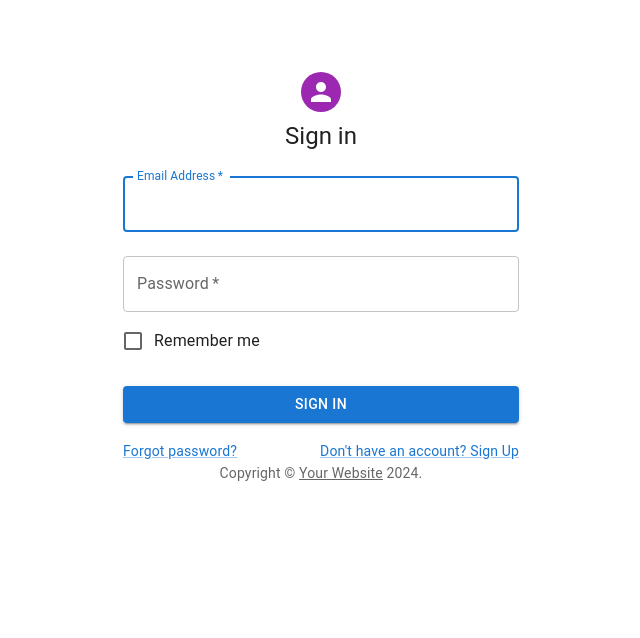
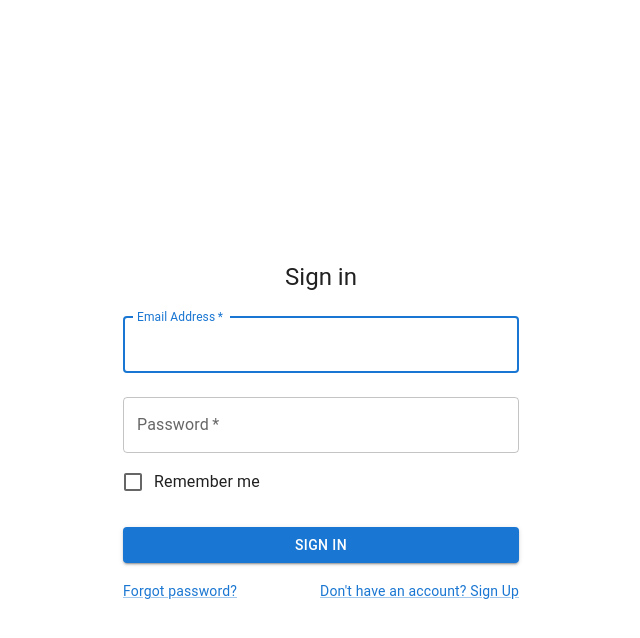
Before and after one commit to perisicnikola37/se, a React (Vite) app in the folder frontend/: page /sign-in in a window 1280 px wide. Shown: the top 638 px of the page, without its empty margins (319-959 px from the left). Built offline with nearby package versions, Linux system fonts and the light colour scheme.

Commit message:
Finish SignIn.tsx file initial design

```diff
--- a/frontend/src/components/LatestExpenses.tsx
+++ b/frontend/src/components/LatestExpenses.tsx
@@ -7,8 +7,8 @@ const LatestExpenses = () => {
     const slider = useRef(null);
 
     const expenses = [
-        { title: 'Expense 1', amount: 50.00 },
-        { title: 'Expense 2', amount: 30.00 },
+        { title: 'Expense 1', amount: -50.00 },
+        { title: 'Expense 2', amount: -30.00 },
     ];
 
     const settings = {
--- a/frontend/src/components/NavBar.tsx
+++ b/frontend/src/components/NavBar.tsx
@@ -158,7 +158,7 @@ const NavBar = () => {
                         </Box>
                         <Brightness4Icon className="mr-5" />
                         {!loggedIn ? (<button type="button" className="text-white bg-blue-700 hover:bg-blue-800  font-medium rounded-md text-sm px-3 py-1.5 me-2 mb-2 dark:bg-blue-600 dark:hover:bg-blue-700 focus:outline-none dark:focus:ring-blue-800">
-                            <a href="#">
+                            <a href="/sign-in">
                                 Sign In
                                 <EastSharpIcon style={iconStyle} />
                             </a>
--- a/frontend/src/pages/Expenses.tsx
+++ b/frontend/src/pages/Expenses.tsx
@@ -1,6 +1,10 @@
+import EnhancedTable from "../components/Table";
+
 const Expenses = () => {
     return (
-        <><h1>Expenses</h1></>
+        <div className="w-full max-w-screen-xl h-[45rem] mx-auto p-4 md:py-8">
+            <EnhancedTable />
+        </div>
     )
 }
 
--- a/frontend/src/pages/Incomes.tsx
+++ b/frontend/src/pages/Incomes.tsx
@@ -2,7 +2,7 @@ import EnhancedTable from "../components/Table";
 
 const Incomes = () => {
     return (
-        <div className="w-full max-w-screen-xl h-[40rem] mx-auto p-4 md:py-8">
+        <div className="w-full max-w-screen-xl h-[45rem] mx-auto p-4 md:py-8">
             <EnhancedTable />
         </div>
     )
--- a/frontend/src/pages/SignIn.tsx
+++ b/frontend/src/pages/SignIn.tsx
@@ -1,5 +1,3 @@
-import * as React from "react";
-import Avatar from "@mui/material/Avatar";
 import Button from "@mui/material/Button";
 import CssBaseline from "@mui/material/CssBaseline";
 import TextField from "@mui/material/TextField";
@@ -8,27 +6,9 @@ import Checkbox from "@mui/material/Checkbox";
 import Link from "@mui/material/Link";
 import Grid from "@mui/material/Grid";
 import Box from "@mui/material/Box";
-import Typography, { TypographyProps } from "@mui/material/Typography";
+import Typography from "@mui/material/Typography";
 import Container from "@mui/material/Container";
 import { createTheme, ThemeProvider } from "@mui/material/styles";
-
-function Copyright(props: TypographyProps) {
-    return (
-        <Typography
-            variant="body2"
-            color="text.secondary"
-            align="center"
-            {...props}
-        >
-            {"Copyright © "}
-            <Link color="inherit" href="https://mui.com/">
-                Your Website
-            </Link>{" "}
-            {new Date().getFullYear()}
-            {"."}
-        </Typography>
-    );
-}
 
 const defaultTheme = createTheme();
 
@@ -44,7 +24,7 @@ export default function SignIn() {
 
     return (
         <ThemeProvider theme={defaultTheme}>
-            <Container component="main" maxWidth="xs">
+            <Container component="main" maxWidth="xs" sx={{ height: "100vh", display: "flex", flexDirection: "column", justifyContent: "center", alignItems: "center" }}>
                 <CssBaseline />
                 <Box
                     sx={{
@@ -54,7 +34,6 @@ export default function SignIn() {
                         alignItems: "center",
                     }}
                 >
-                    <Avatar sx={{ m: 1, bgcolor: "secondary.main" }}></Avatar>
                     <Typography component="h1" variant="h5">
                         Sign in
                     </Typography>
@@ -112,7 +91,6 @@ export default function SignIn() {
                         </Grid>
                     </Box>
                 </Box>
-                <Copyright />
             </Container>
         </ThemeProvider>
     );
```
